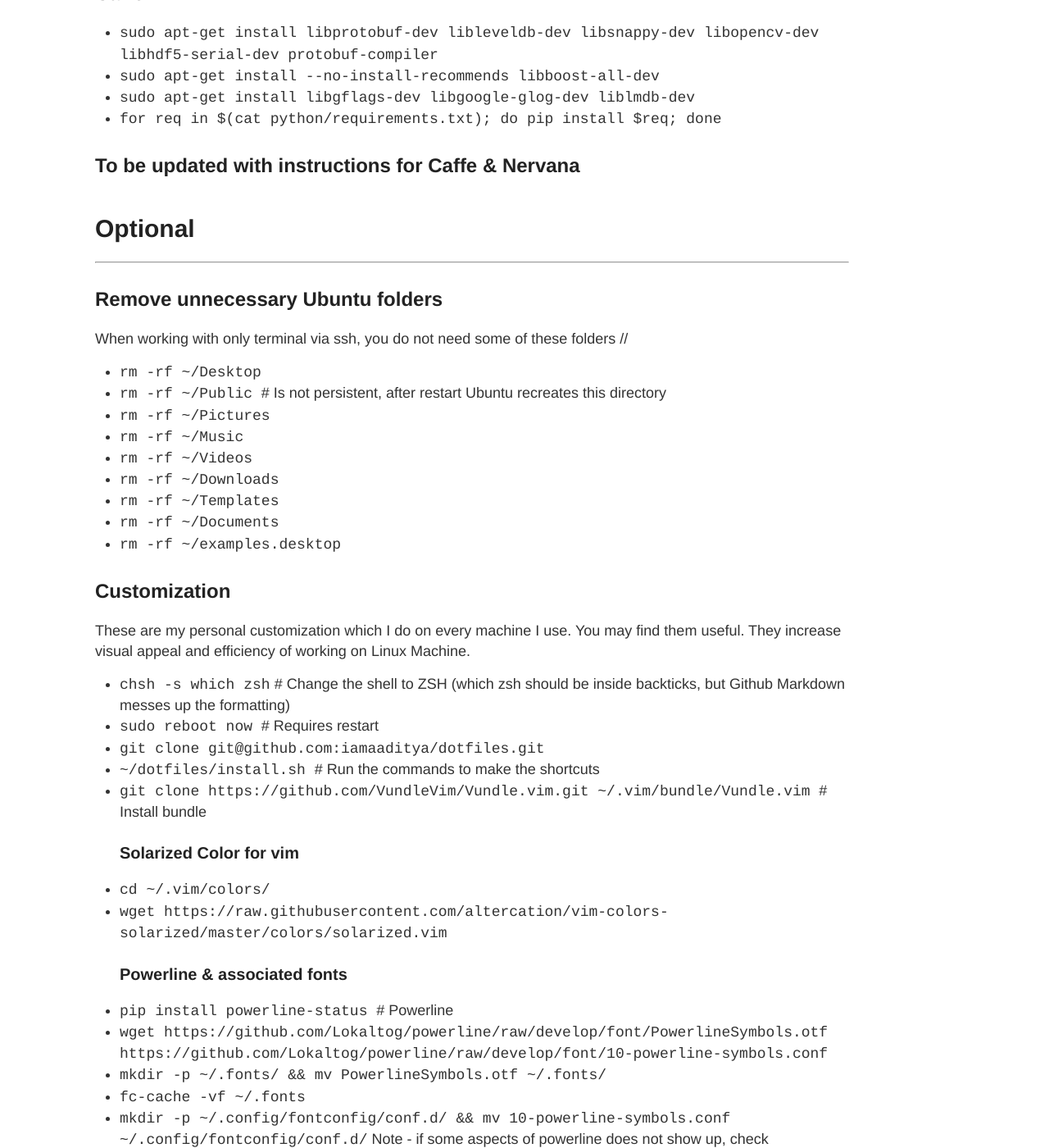
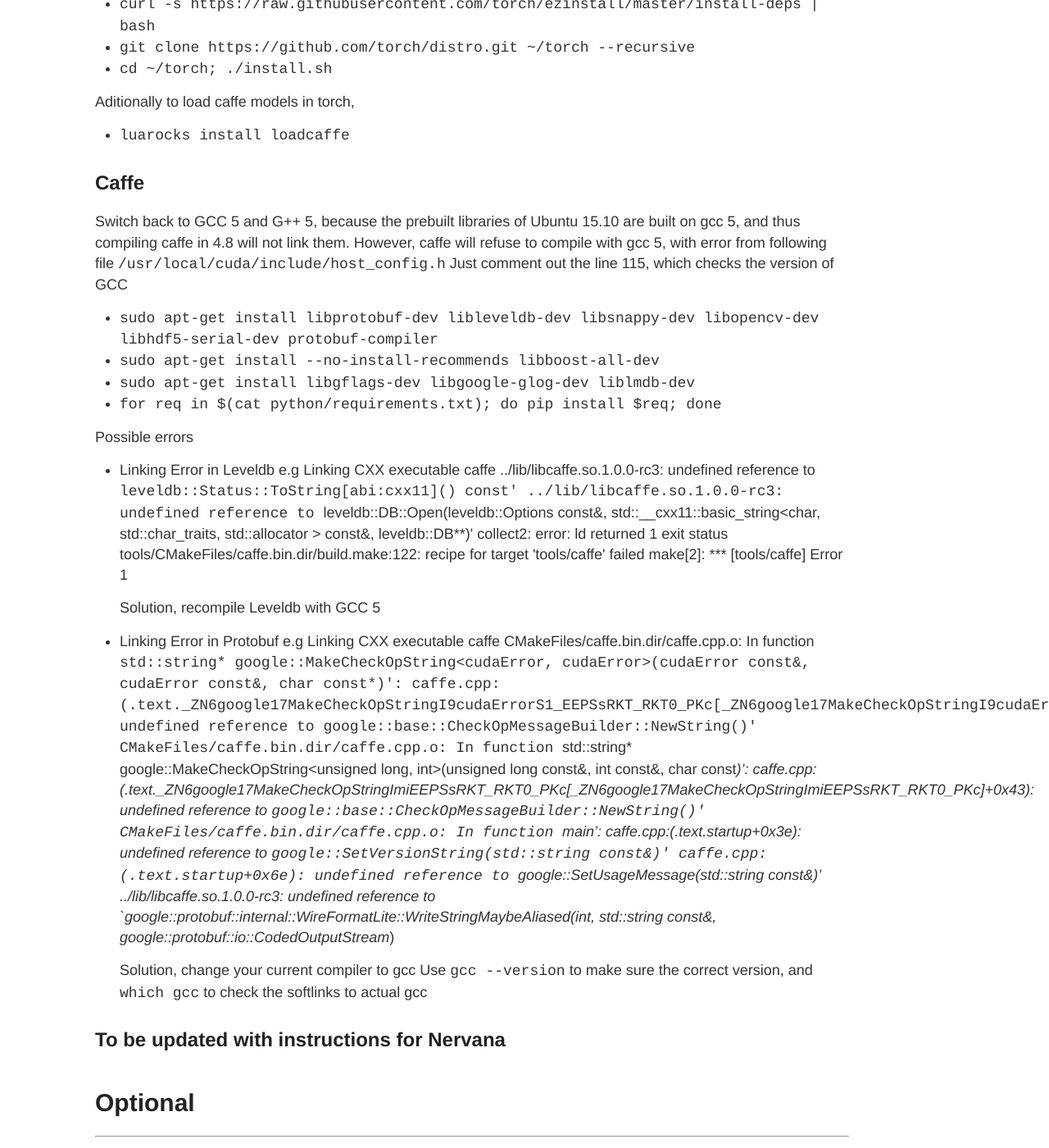
Before and after one commit to iamaaditya/iamaaditya.github.io, a Jekyll site: the page built from _posts/2016-01-15-Deep-Learning-software-installation-guide-on-fresh-Ubuntu.md, in a window 1280 px wide and 1400 px high, scrolled down 5797 px. Shown: the whole window at 82% size. Built offline with Jekyll 4.4.1, drawn with Linux system fonts in a browser that asks for light colours; comment, search, counter and statistics services are not loaded; some of the changed text lies outside the part shown.

Commit message:
added caffe installation instrucution to blog, and few other notes page

```diff
--- a/_posts/2016-01-15-Deep-Learning-software-installation-guide-on-fresh-Ubuntu.md
+++ b/_posts/2016-01-15-Deep-Learning-software-installation-guide-on-fresh-Ubuntu.md
@@ -78,15 +78,23 @@ NOTE 4: **Anaconda** : Why not Anaconda ? I have done some previous installation
   * `python get-pip.py `   # install pip
   * `sudo apt-get install python-dev `   # pythonLibs
   * `sudo apt-get install libblas-dev liblapack-dev libatlas-base-dev gfortran`
-  * `sudo pip install numpy`
   * `sudo pip install cython git+https://github.com/scipy/scipy `   # Installs Cython and Scipy both (Cython is requirement for scipy)
   * `sudo pip install -U scikit-learn `   # Requires numpy and scipy
-  * `sudo pip install nose`
+  * Matplotlib better to install using APT, lot of system lib dependency
+    * `sudo apt-get install -y matplotlib`
+
+## Highend computing
+  * `sudo pip install numpy`
   * `sudo pip install markupsafe`
   * `sudo pip install h5py`
   * `sudo pip install nltk`
-  * Matplotlib better to install using APT, lot of system lib dependency
-    * `sudo apt-get install -y matplotlib`
+  * `sudo pip install nose`
+  * Install leveldb # for efficient use with Caffe, and probably other libs
+    * git clone git@github.com:google/leveldb.git
+    * make
+    * sudo mv out-shared/libleveldb.* /usr/local/lib/
+    * sudo cp -R include/leveldb /usr/local/include
+    * sudo ldconfig
 
 ## Python3 and Ipython (Jupyter)
   * `sudo apt-get install python3-pip`  # to install jupyter for python3, it needs pip3 and does not work using pip
@@ -172,14 +180,44 @@ This is to install OpenCV 3.1 on Ubuntu 15.10. Thanks to the people at BVLC/Caff
   * `luarocks install loadcaffe`
 
 ## Caffe
+ Switch back to GCC 5 and G++ 5, because the prebuilt libraries of Ubuntu 15.10 are built on gcc 5, and thus compiling caffe in 4.8 will
+ not link them. However, caffe will refuse to compile with gcc 5, with error from following file
+ `/usr/local/cuda/include/host_config.h`
+ Just comment out the line 115, which checks the version of GCC
+
   * `sudo apt-get install libprotobuf-dev libleveldb-dev libsnappy-dev libopencv-dev libhdf5-serial-dev protobuf-compiler`
   * `sudo apt-get install --no-install-recommends libboost-all-dev`
   * `sudo apt-get install libgflags-dev libgoogle-glog-dev liblmdb-dev`
   * `for req in $(cat python/requirements.txt); do pip install $req; done`
 
+Possible errors
+  * Linking Error in Leveldb e.g
+                Linking CXX executable caffe
+                ../lib/libcaffe.so.1.0.0-rc3: undefined reference to `leveldb::Status::ToString[abi:cxx11]() const'
+                ../lib/libcaffe.so.1.0.0-rc3: undefined reference to `leveldb::DB::Open(leveldb::Options const&, std::__cxx11::basic_string<char, std::char_traits<char>, std::allocator<char> > const&, leveldb::DB**)'
+                collect2: error: ld returned 1 exit status
+                tools/CMakeFiles/caffe.bin.dir/build.make:122: recipe for target 'tools/caffe' failed
+                make[2]: *** [tools/caffe] Error 1
+
+    Solution, recompile Leveldb with GCC 5
+
+  * Linking Error in Protobuf e.g
+                Linking CXX executable caffe
+                CMakeFiles/caffe.bin.dir/caffe.cpp.o: In function `std::string* google::MakeCheckOpString<cudaError, cudaError>(cudaError const&, cudaError const&, char const*)':
+                caffe.cpp:(.text._ZN6google17MakeCheckOpStringI9cudaErrorS1_EEPSsRKT_RKT0_PKc[_ZN6google17MakeCheckOpStringI9cudaErrorS1_EEPSsRKT_RKT0_PKc]+0x43): undefined reference to google::base::CheckOpMessageBuilder::NewString()'
+                CMakeFiles/caffe.bin.dir/caffe.cpp.o: In function `std::string* google::MakeCheckOpString<unsigned long, int>(unsigned long const&, int const&, char const*)':
+                caffe.cpp:(.text._ZN6google17MakeCheckOpStringImiEEPSsRKT_RKT0_PKc[_ZN6google17MakeCheckOpStringImiEEPSsRKT_RKT0_PKc]+0x43): undefined reference to `google::base::CheckOpMessageBuilder::NewString()'
+                CMakeFiles/caffe.bin.dir/caffe.cpp.o: In function `main':
+                caffe.cpp:(.text.startup+0x3e): undefined reference to `google::SetVersionString(std::string const&)'
+                caffe.cpp:(.text.startup+0x6e): undefined reference to `google::SetUsageMessage(std::string const&)'
+                ../lib/libcaffe.so.1.0.0-rc3: undefined reference to `google::protobuf::internal::WireFormatLite::WriteStringMaybeAliased(int, std::string const&, google::protobuf::io::CodedOutputStream*)
+
+    Solution, change your current compiler to gcc
+    Use `gcc --version` to make sure the correct version, and `which gcc` to check the softlinks to actual gcc
 
 
-## To be updated with instructions for Caffe & Nervana
+
+## To be updated with instructions for Nervana
 
 # Optional
 ---
```
Also changed, not shown: notes/research/cnn/index.md (added, +12 -0 lines), notes/research/transfer/index.md (added, +15 -0 lines), notes/visualization/index.md (added, +10 -0 lines), 1 other file.
